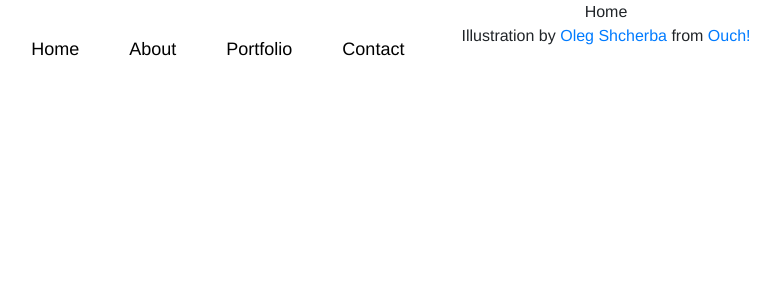
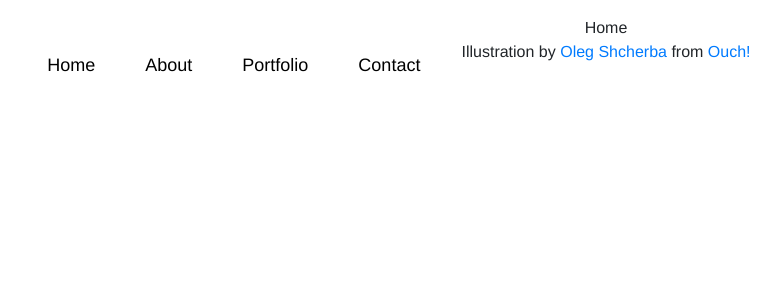
Before and after one commit to SunnySparks/portfolio-2, a React (Create React App) app: page / in a window 1280 px wide. Shown: the top 300 px of the page, without its empty margins (34-814 px from the left). Built offline with nearby package versions, Linux system fonts and the light colour scheme.

Commit message:
Add padding to the website and edit home component

```diff
--- a/src/App.js
+++ b/src/App.js
@@ -3,7 +3,7 @@ import Routing from './components/Routing';
 
 function App() {
   return (
-    <div className="App">
+    <div className="App p-3">
       <Routing />
     </div>
   );
--- a/src/components/Home.js
+++ b/src/components/Home.js
@@ -1,5 +1,7 @@
+import './home.css';
+
 const Home = () => (
-  <div>
+  <div className="bg">
     Home
     <div>Illustration by <a href="https://icons8.com/illustrations/author/60312013123f993d795ce208">Oleg Shcherba</a> from <a href="https://icons8.com/illustrations">Ouch!</a></div>
   </div>
```
Also changed, not shown: src/components/home.css (added).
